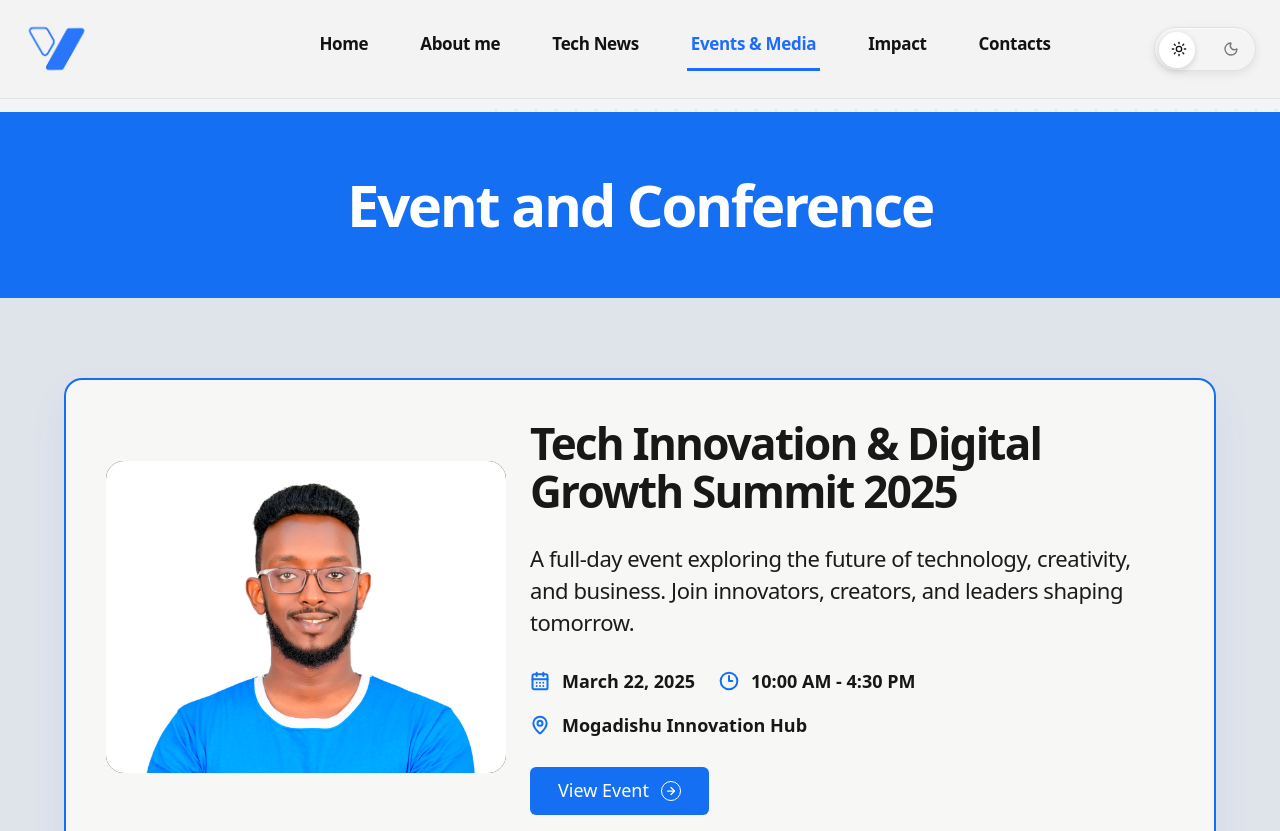
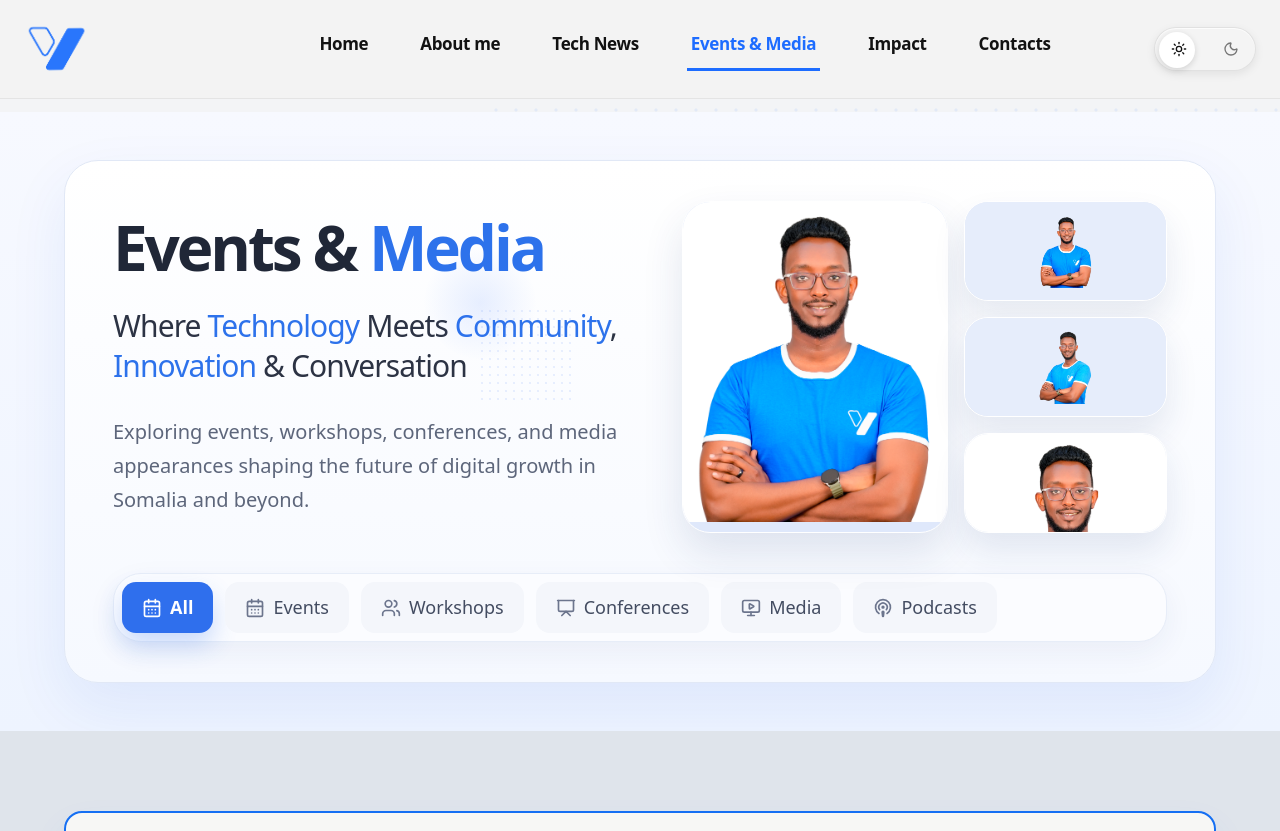
Before and after one commit to IshakAbdiazizHussen/Eng.yusuf-vision, a Next.js app: page /events in a window 1280 px wide. Shown: the top 831 px of the page. Built offline with nearby package versions, Linux system fonts and the light colour scheme; no server answers.

Commit message:
arranging the event page with exact client design

```diff
--- a/src/app/events/page.tsx
+++ b/src/app/events/page.tsx
@@ -1,6 +1,16 @@
 import Image from "next/image"
 import Link from "next/link"
-import { ArrowRight, CalendarDays, Clock3, MapPin } from "lucide-react"
+import {
+  ArrowRight,
+  CalendarDays,
+  Clock3,
+  MapPin,
+  Mic,
+  MonitorPlay,
+  Podcast,
+  Presentation,
+  Users,
+} from "lucide-react"
 import { PageFrame } from "@/components/page-frame"
 import { events } from "@/lib/events-data"
 
@@ -12,14 +22,123 @@ const socialLinks = {
 }
 
 export default function EventsPage() {
+  const heroEvent = events[0]
+  const heroSideEvents = events.slice(1, 4)
+
   return (
     <PageFrame flushBottom>
       <section className="relative left-1/2 right-1/2 mt-0 ml-[-50vw] mr-[-50vw] w-screen">
-        <div className="bg-[#156ff3] px-6 py-14 sm:px-10 lg:px-16 lg:py-16">
-          <div className="mx-auto w-full max-w-[1280px] text-center">
-            <h1 className="text-[44px] font-bold leading-none tracking-[-0.04em] text-white sm:text-[58px]">
-              Event and Conference
-            </h1>
+        <div className="bg-[linear-gradient(180deg,#f7f9ff_0%,#eef4ff_100%)] px-6 py-10 sm:px-10 lg:px-16 lg:py-12">
+          <div className="mx-auto w-full max-w-[1280px] rounded-[34px] border border-[#e1e8f6] bg-[linear-gradient(180deg,#ffffff_0%,#f6f9ff_100%)] px-7 py-8 shadow-[0_24px_60px_rgba(29,80,215,0.08)] sm:px-10 sm:py-10 lg:px-12">
+            <div className="grid gap-8 lg:grid-cols-[1.05fr_0.95fr] lg:items-center">
+              <div className="relative">
+                <div
+                  className="pointer-events-none absolute left-[58%] top-[10%] h-28 w-28 rounded-full opacity-70"
+                  style={{
+                    background:
+                      "radial-gradient(circle, rgba(54,115,255,0.16) 0%, rgba(54,115,255,0) 72%)",
+                  }}
+                />
+                <div
+                  className="pointer-events-none absolute left-[68%] top-[30%] hidden h-24 w-24 opacity-60 lg:block"
+                  style={{
+                    backgroundImage:
+                      "radial-gradient(circle, rgba(64,120,245,0.18) 1.3px, transparent 1.3px)",
+                    backgroundSize: "8px 8px",
+                  }}
+                />
+
+                <h1 className="text-[42px] font-bold leading-[0.98] tracking-[-0.05em] text-[#202737] sm:text-[54px] lg:text-[62px]">
+                  Events &{" "}
+                  <span className="text-[#2d72eb]">Media</span>
+                </h1>
+
+                <p className="mt-7 max-w-[620px] text-[22px] font-medium leading-[1.35] tracking-[-0.03em] text-[#2c3344] sm:text-[30px]">
+                  Where{" "}
+                  <span className="text-[#2d72eb]">Technology</span>{" "}
+                  Meets{" "}
+                  <span className="text-[#2d72eb]">Community</span>,
+                  <br />
+                  <span className="text-[#2d72eb]">Innovation</span> &amp; Conversation
+                </p>
+
+                <p className="mt-7 max-w-[700px] text-[18px] leading-[1.7] text-[#5d667b] sm:text-[20px]">
+                  Exploring events, workshops, conferences, and media appearances shaping the future of digital growth in Somalia and beyond.
+                </p>
+              </div>
+
+              <div className="relative">
+                <div className="pointer-events-none absolute left-[2%] top-[8%] hidden h-[170px] w-[110px] rounded-[28px] bg-[linear-gradient(180deg,#8fb8ff_0%,#5b95ff_100%)] opacity-18 lg:block" />
+                <div className="pointer-events-none absolute left-[10%] top-[24%] hidden h-28 w-20 rounded-[26px] bg-[#2d72eb] opacity-18 lg:block" />
+
+                <div className="grid grid-cols-[1.25fr_0.95fr] gap-4">
+                  <div className="relative overflow-hidden rounded-[28px] border border-white bg-[#dfe8fb] shadow-[0_20px_40px_rgba(31,55,113,0.12)]">
+                    <Image
+                      src={heroEvent.image}
+                      alt={heroEvent.title}
+                      width={1272}
+                      height={1614}
+                      className={`h-[320px] w-full ${
+                        heroEvent.format === "contain"
+                          ? "bg-[#dfe8fb] object-contain p-4"
+                          : "object-cover object-top"
+                      }`}
+                      priority
+                    />
+                  </div>
+
+                  <div className="grid gap-4">
+                    {heroSideEvents.map((event) => (
+                      <div
+                        key={event.slug}
+                        className="relative overflow-hidden rounded-[24px] border border-white bg-[#e6edfb] shadow-[0_18px_32px_rgba(31,55,113,0.1)]"
+                      >
+                        <Image
+                          src={event.image}
+                          alt={event.title}
+                          width={1272}
+                          height={1614}
+                          className={`h-[98px] w-full ${
+                            event.format === "contain"
+                              ? "bg-[#e6edfb] object-contain p-3"
+                              : "object-cover object-top"
+                          }`}
+                        />
+                      </div>
+                    ))}
+                  </div>
+                </div>
+              </div>
+            </div>
+
+            <div className="mt-10 rounded-[28px] border border-[#e7edf8] bg-[#fbfcff] p-2 shadow-[0_10px_30px_rgba(31,55,113,0.06)]">
+              <div className="flex flex-wrap items-center gap-3">
+                <span className="inline-flex items-center gap-2 rounded-[14px] bg-[#2f6fed] px-5 py-3 text-[18px] font-semibold text-white shadow-[0_12px_24px_rgba(47,111,237,0.24)]">
+                  <CalendarDays className="h-5 w-5" />
+                  All
+                </span>
+                <span className="inline-flex items-center gap-2 rounded-[14px] bg-[#f4f6fb] px-5 py-3 text-[18px] font-medium text-[#434c61]">
+                  <CalendarDays className="h-5 w-5 text-[#6c758d]" />
+                  Events
+                </span>
+                <span className="inline-flex items-center gap-2 rounded-[14px] bg-[#f4f6fb] px-5 py-3 text-[18px] font-medium text-[#434c61]">
+                  <Users className="h-5 w-5 text-[#6c758d]" />
+                  Workshops
+                </span>
+                <span className="inline-flex items-center gap-2 rounded-[14px] bg-[#f4f6fb] px-5 py-3 text-[18px] font-medium text-[#434c61]">
+                  <Presentation className="h-5 w-5 text-[#6c758d]" />
+                  Conferences
+                </span>
+                <span className="inline-flex items-center gap-2 rounded-[14px] bg-[#f4f6fb] px-5 py-3 text-[18px] font-medium text-[#434c61]">
+                  <MonitorPlay className="h-5 w-5 text-[#6c758d]" />
+                  Media
+                </span>
+                <span className="inline-flex items-center gap-2 rounded-[14px] bg-[#f4f6fb] px-5 py-3 text-[18px] font-medium text-[#434c61]">
+                  <Podcast className="h-5 w-5 text-[#6c758d]" />
+                  Podcasts
+                </span>
+              </div>
+            </div>
           </div>
         </div>
 
@@ -115,6 +234,9 @@ export default function EventsPage() {
               <a href={socialLinks.instagram} target="_blank" rel="noreferrer" aria-label="Instagram" className="social-icon-float-4 transition-transform duration-300 hover:scale-110">
                 <Image src="/Instgram.png" alt="Instagram" width={58} height={58} className="h-[36px] w-auto object-contain brightness-0 invert sm:h-[42px]" />
               </a>
+              <a href={socialLinks.youtube} target="_blank" rel="noreferrer" aria-label="Media microphone" className="social-icon-float-3 transition-transform duration-300 hover:scale-110">
+                <Mic className="h-[36px] w-[36px] text-white sm:h-[42px] sm:w-[42px]" />
+              </a>
             </div>
           </div>
 
```
